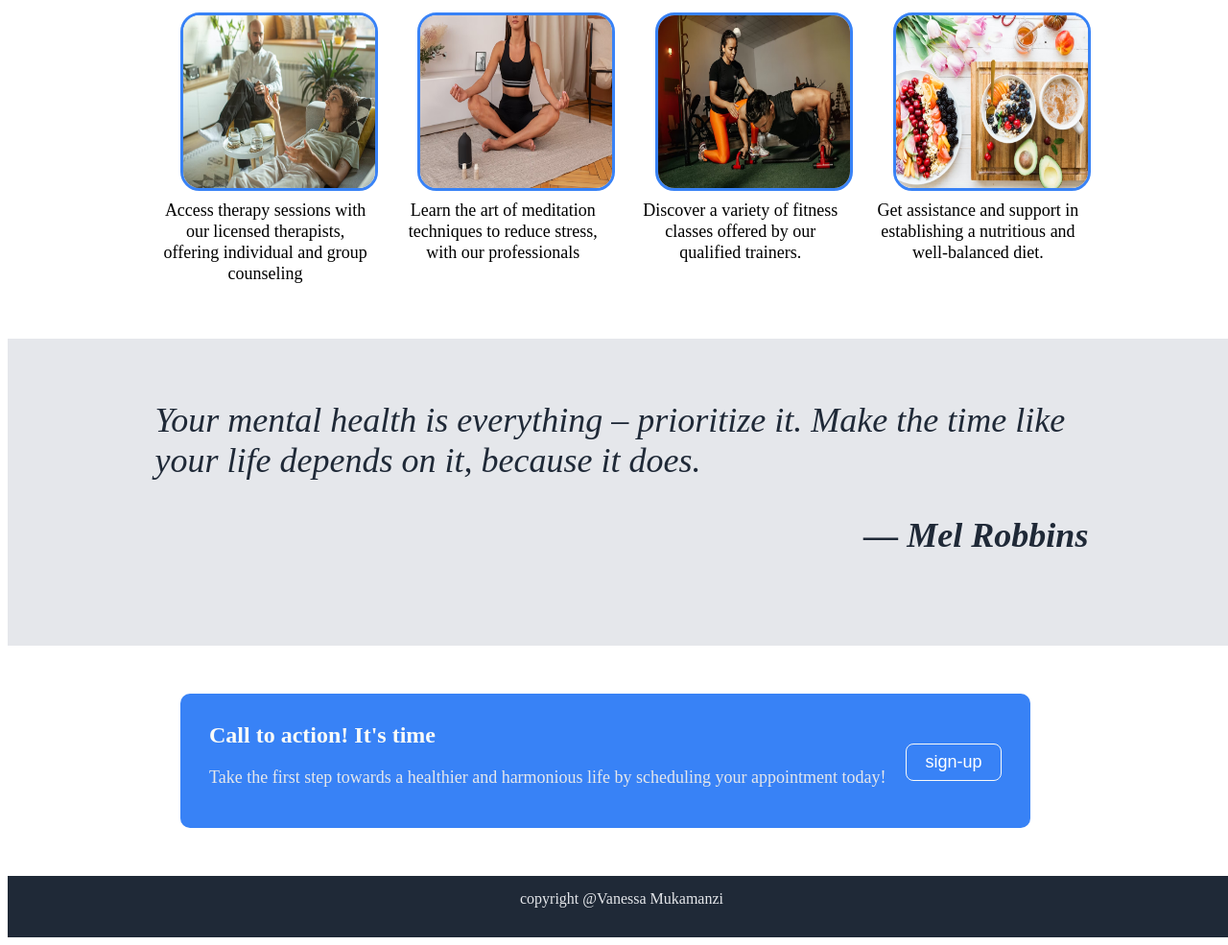
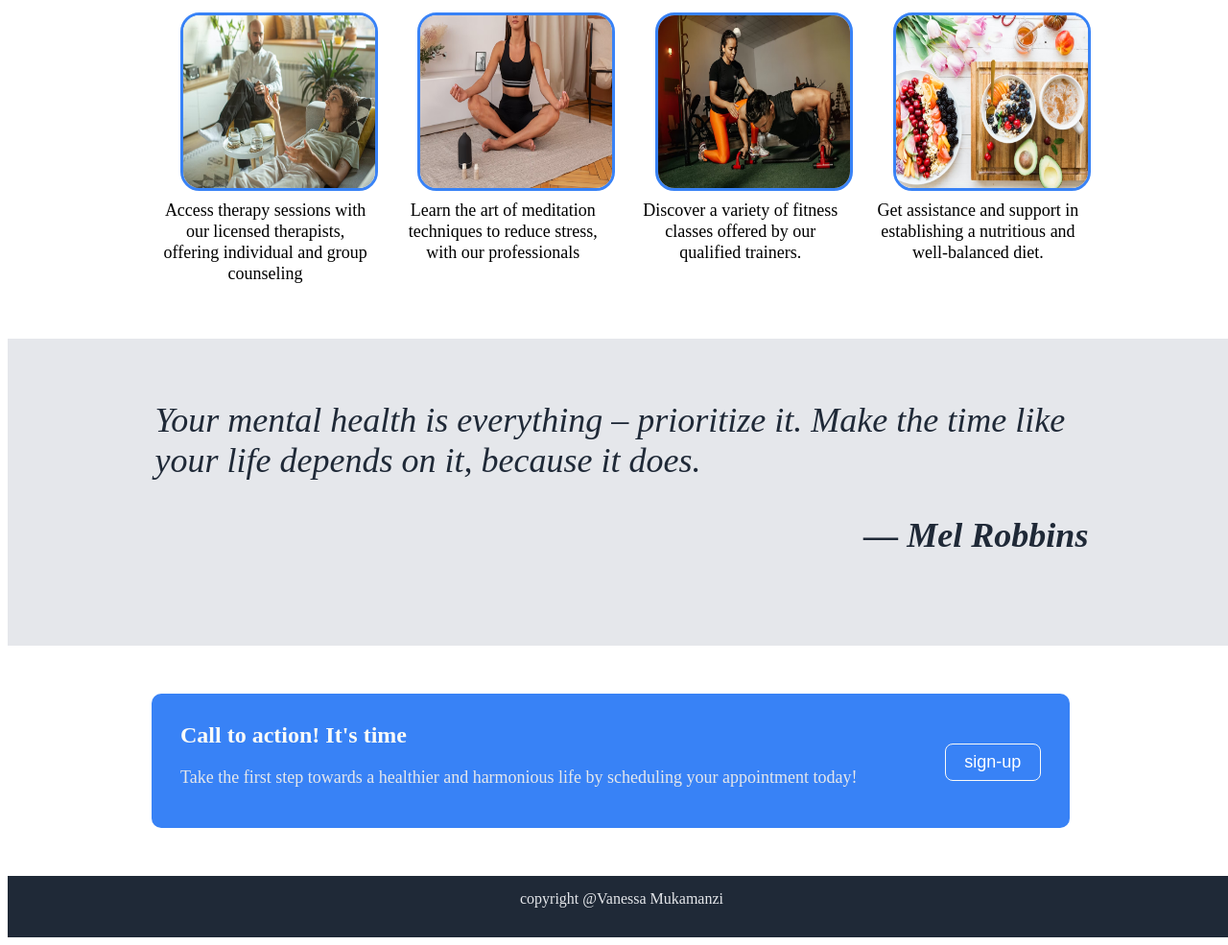
Before and after one commit to m-vanessa12/Odin-project-Landing-Page, a plain HTML site: page index.html in a window 1280 px wide. Shown: the part 609-1594 px from the top of the page at 96% size. Drawn offline with Linux system fonts and the light colour scheme.

Commit message:
Landing page

```diff
--- a/css/style.css
+++ b/css/style.css
@@ -92,7 +92,6 @@ body{
 
 .img{
     height: 330px;
-    background-color: aqua;
     width: 40%;
 }
 
@@ -178,10 +177,10 @@ body{
 .sign-up{
     background-color: #3882f6;
     height: 80px;
-    width: 70%;
+    width: 76%;
     border-radius: 10px;
     padding: 30px;
-    margin-left: 130px;
+    margin-left: 100px;
 }
 
 .sign-up h2{
```
